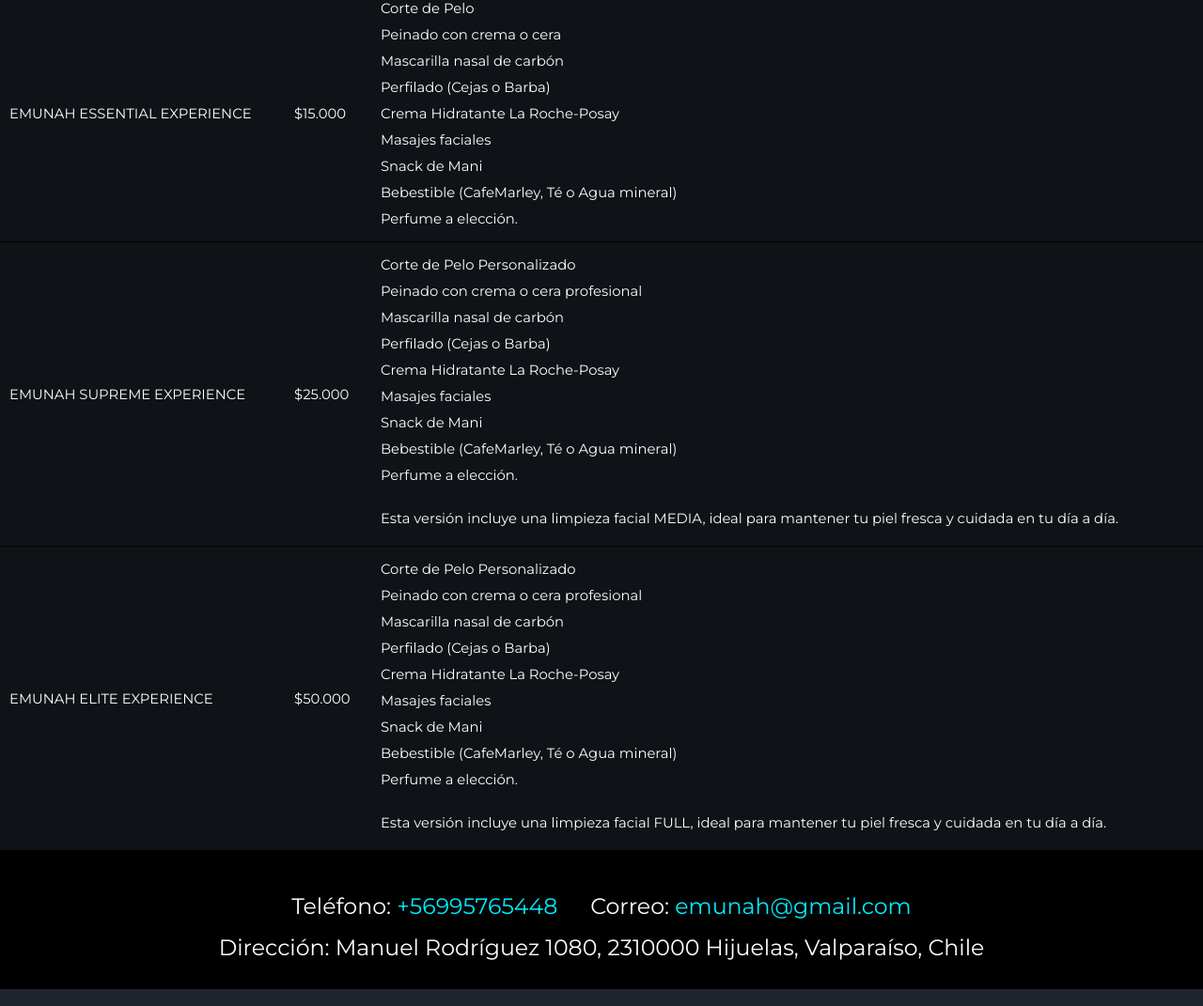
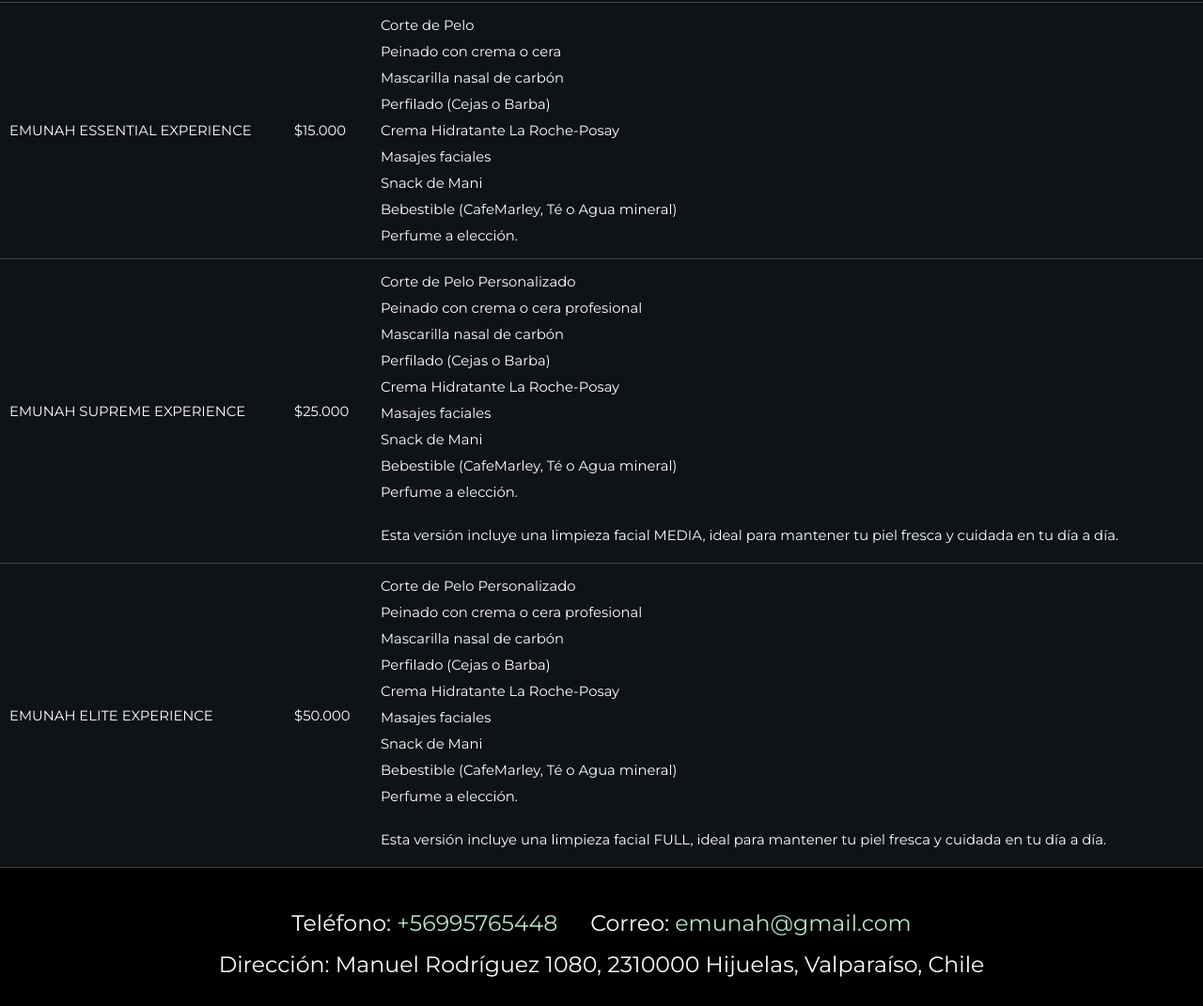
Before and after one commit to hequed/emunah-barbershop, a plain HTML site: page servicios.html in a window 1280 px wide. Shown: the part 557-1628 px from the top of the page at 94% size. Drawn offline with Linux system fonts and the light colour scheme.

Commit message:
Add files via upload

```diff
--- a/servicios.html
+++ b/servicios.html
@@ -14,6 +14,7 @@
     <h1
         href="https://emunahbarbershop.site.agendapro.com/cl/sucursal/375506?hl=es-CL&gei=9F6XaMewBqbL1sQPrqXVwAo&rwg_token=ACgRB3f8cAX3cKfL9z29ZH855mlJGS-G4zzkQmzdPCufBru9SCc1VN4f9dJbDTdBSTj0Xgd7vGq8PM8WB9y7bianFpv4bSBIgA%3D%3D">
         EMUNAH SERVICIOS</h1>
+    <p>Haz click sobre el servicio que desees agendar.</p>
     <table>
         <tr>
             <th>SERVICIO</th>
@@ -124,7 +125,7 @@
     <footer>
         <div class="footer-content">
             <div class="footer-item">
-                <p>Teléfono: <a href="tel:945287805">+56995765448</a></p>
+                <p>Teléfono: <a href="tel:995765448">+56995765448</a></p>
             </div>
             <div class="footer-item">
                 <p>Correo: <a href="mailto:contacto@doctorpc.com">emunah@gmail.com</a></p>
--- a/stylesServicios.css
+++ b/stylesServicios.css
@@ -49,7 +49,7 @@ section {
 
 h1 {
     text-align: left;
-    color: var(--text-color);
+    color: #b7e4c7;
     padding: 10px;
     margin: 0;
     letter-spacing: 2px;
@@ -65,7 +65,7 @@ table {
 th, td {
     padding: 10px;
     text-align: left;
-    border-bottom: 1px solid black;
+    border-bottom: 1px solid rgb(65, 65, 70);
 
     li {
         padding: 5px;
@@ -133,7 +133,7 @@ footer {
 
 /* Estilos para enlaces en el Footer */
 .footer-item a {
-    color: var(--main-color);
+    color: #b7e4c7;
     text-decoration: none;
     transition: color 0.3s ease;
 }
```
